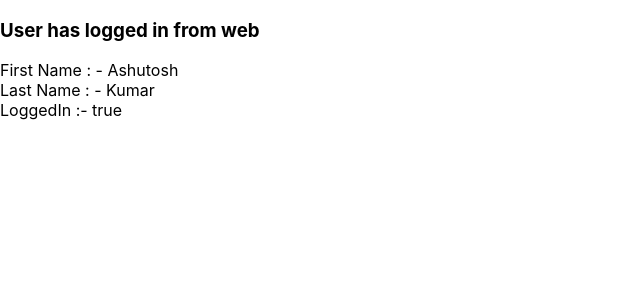
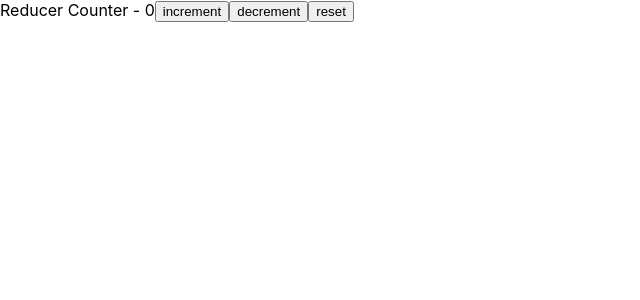
Before and after one commit to tenaciousBody/TravelWithMe, a React (Create React App) app: page / in a window 1280 px wide. Shown: the top 300 px of the page, without its empty margins (0-640 px from the left). Built offline with nearby package versions, Linux system fonts and the light colour scheme.

Commit message:
Local state management - Implementation of counter using useReducer Hooks

```diff
--- a/src/App.js
+++ b/src/App.js
@@ -29,6 +29,7 @@ import MouseContainer from './Component/MouseContainer';
 import IntervalCounter from './Component/IntervalCounter';
 import ApiCallByHooks from './Component/ApiCallByHooks';
 import FComponentA from './Component/FComponentA';
+import ReducerCounter from './Component/ReducerCounter';
 
 function App() {
   return (
@@ -72,9 +73,9 @@ function App() {
 //<MouseContainer/>
 //<IntervalCounter/>
 //<ApiCallByHooks/>
-<FComponentA/>
+//<FComponentA/>
+<ReducerCounter/>
 }
-
 
 </div>
 
--- /dev/null
+++ b/src/Component/ReducerCounter.js
@@ -0,0 +1,42 @@
+import React, { useReducer } from 'react'
+
+const intitialState = {
+    firstCounter: 0
+}
+/*it is a example of local state management. useReducer is a hooks which is used for
+state management in the functional component and useState are built on useReducer.
+UseReducer takes two arguments
+1st argument is the reducer function where as the second argument is the initial state of the component
+reducer function also takes two argument, currentstate and action needs to be
+performed on the current state.
+useReducer function returns two value, first one is the new state and second one is the dispatcher
+function with the help of which you can execute the reducer function by passing the appropiate
+parameters.
+*/
+
+const reducer= (state, action) => {
+    switch(action.type) {
+        case 'increment':
+            return  {firstCounter : state.firstCounter + action.value}
+        case 'decrement':
+            return {firstCounter : state.firstCounter - action.value}
+        case 'reset':
+            return intitialState
+         default:
+            return state
+    }
+}
+
+function ReducerCounter() {
+    const [count, dispatch] = useReducer(reducer, intitialState)
+  return (
+    <div>
+            Reducer Counter - {count.firstCounter}
+            <button onClick={() => dispatch({type : 'increment', value : 1})}>increment</button>
+            <button onClick={() => dispatch({type : 'decrement', value : 1})}>decrement</button>
+            <button onClick={() => dispatch({type : 'reset'})}>reset</button>
+    </div>
+  )
+}
+
+export default ReducerCounter
```
